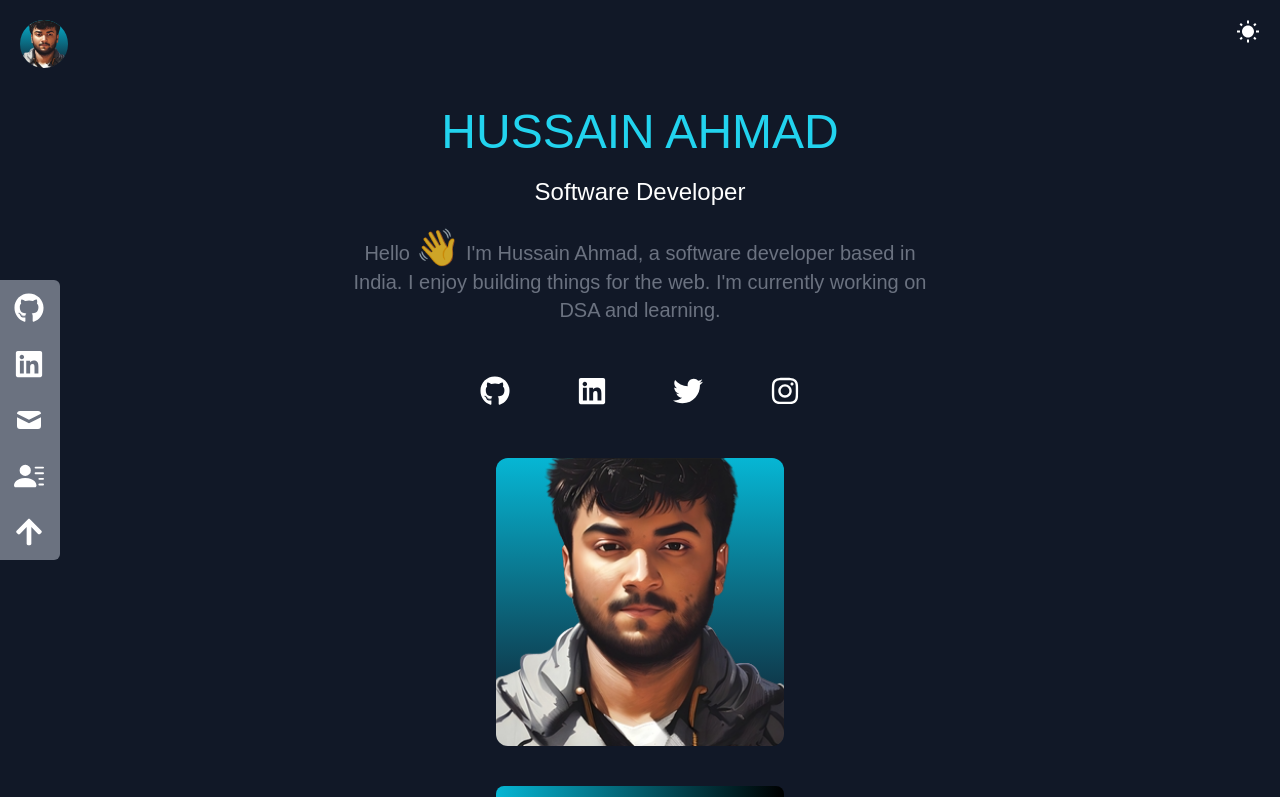
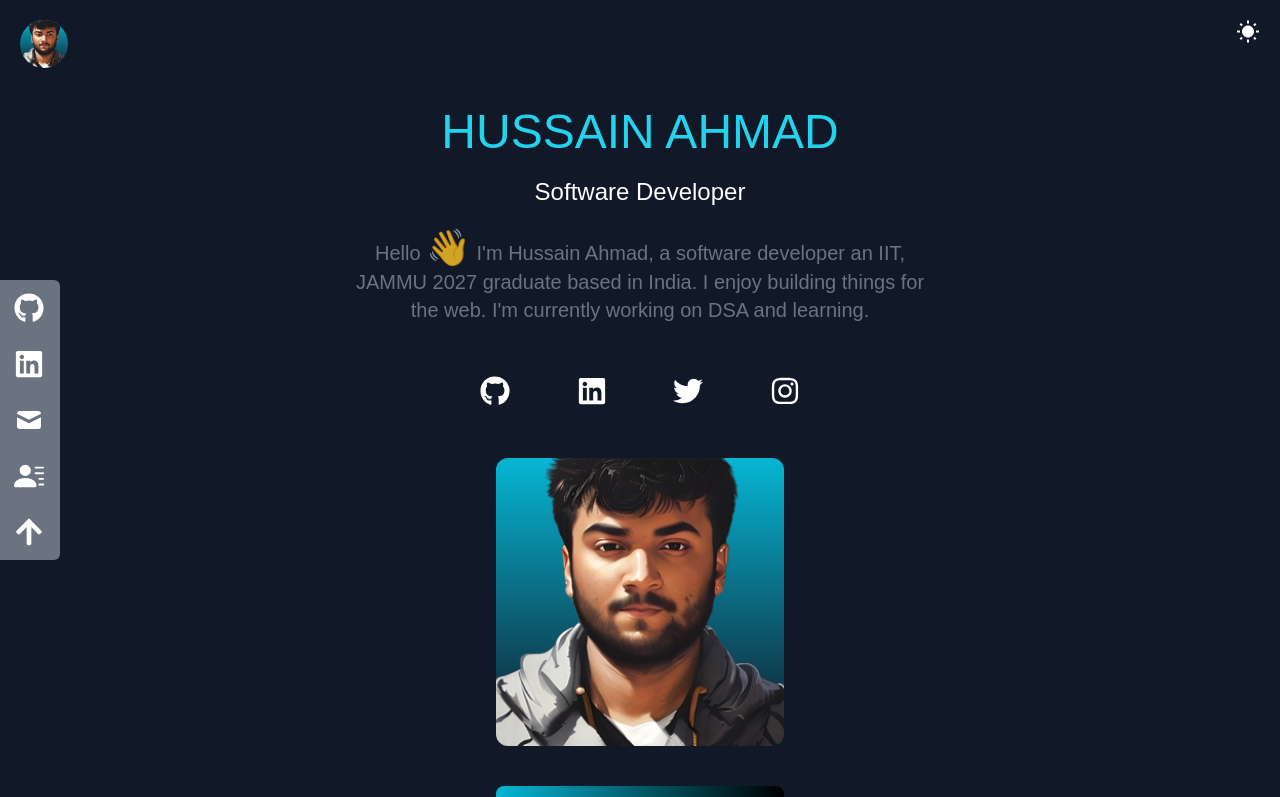
Before and after one commit to HussainAhmad21200612/Profile, a React (Create React App) app: page / in a window 1280 px wide. Shown: the top 797 px of the page. Built offline with nearby package versions, Linux system fonts and the light colour scheme.

Commit message:
Update Avatar.jsx
Updated college and resume.

```diff
--- a/src/components/Avatar.jsx
+++ b/src/components/Avatar.jsx
@@ -48,7 +48,7 @@ const Avatar = ({darkMode,setDarkMode}) => {
             content:(
                 <>Resume <BsFillPersonLinesFill size={30}/></>
             ),
-            url:"/hussain%20resume%202024.pdf",
+            url:"/Hussain%20Resume%2025%20(2).pdf",
             download:true
         },
         {
@@ -135,7 +135,7 @@ const Avatar = ({darkMode,setDarkMode}) => {
           </div>
           <h3 className='text-2xl py-5'>Software Developer</h3>
           <p className='max-w-xl font-light text-gray-500 text-xl'>
-              Hello <span className='animate-pulse text-4xl'>👋</span> I'm Hussain Ahmad, a software developer based in India. I enjoy building things for the web. I'm currently working on
+              Hello <span className='animate-pulse text-4xl'>👋</span> I'm Hussain Ahmad, a software developer an IIT, JAMMU 2027 graduate based in India. I enjoy building things for the web. I'm currently working on
               <a className="hover:text-cyan-400" href='https://github.com/hussainahmad21200612/DSA' target='_blank' rel='noopener noreferrer'> DSA</a> and learning.
             </p>
           <div className='flex justify-evenly  py-4 lg:py-8 w-full md:w-1/3 text-3xl'>
@@ -153,7 +153,7 @@ const Avatar = ({darkMode,setDarkMode}) => {
             </div>
               <div className='block'>
                   <img src={my_pfp} alt="avatar" className="w-60 h-60 md:w-72 md:h-72 object-cover object-top bg-gradient-to-b from-cyan-500 rounded-xl" />
-                  <a href="/hussain%20resume%202024.pdf" className="flex justify-center text-center py-2 mt-10 bg-gradient-to-r from-cyan-500 to-black text-white rounded-lg" target="_blank" rel="noopener noreferrer" download={true}>Download Resume</a>
+                  <a href="/Hussain%20Resume%2025%20(2).pdf" className="flex justify-center text-center py-2 mt-10 bg-gradient-to-r from-cyan-500 to-black text-white rounded-lg" target="_blank" rel="noopener noreferrer" download={true}>Download Resume</a>
               </div>
           <div className='down-arrow mt-10'>
               <FaArrowDown className='hover:text-cyan-500 text-3xl cursor-pointer animate-bounce mt-10 text-gray-500' onClick={
```
